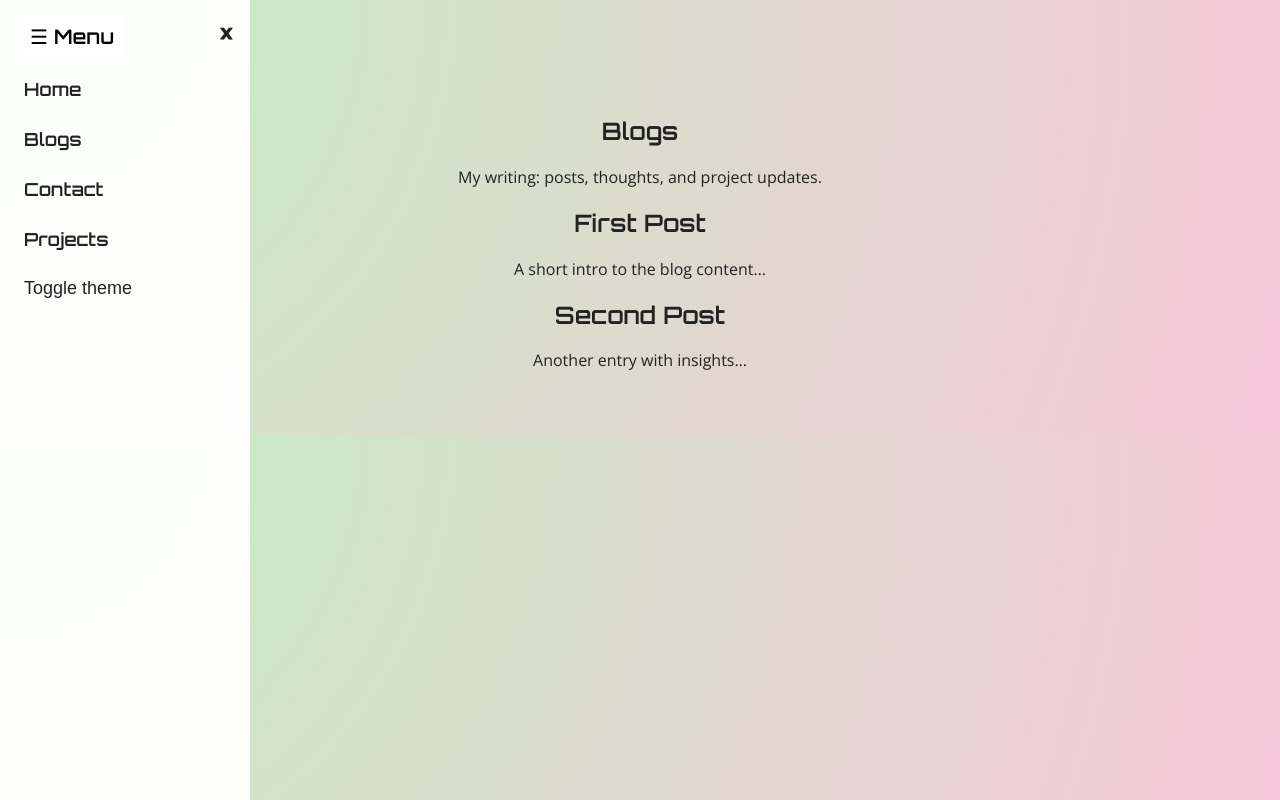
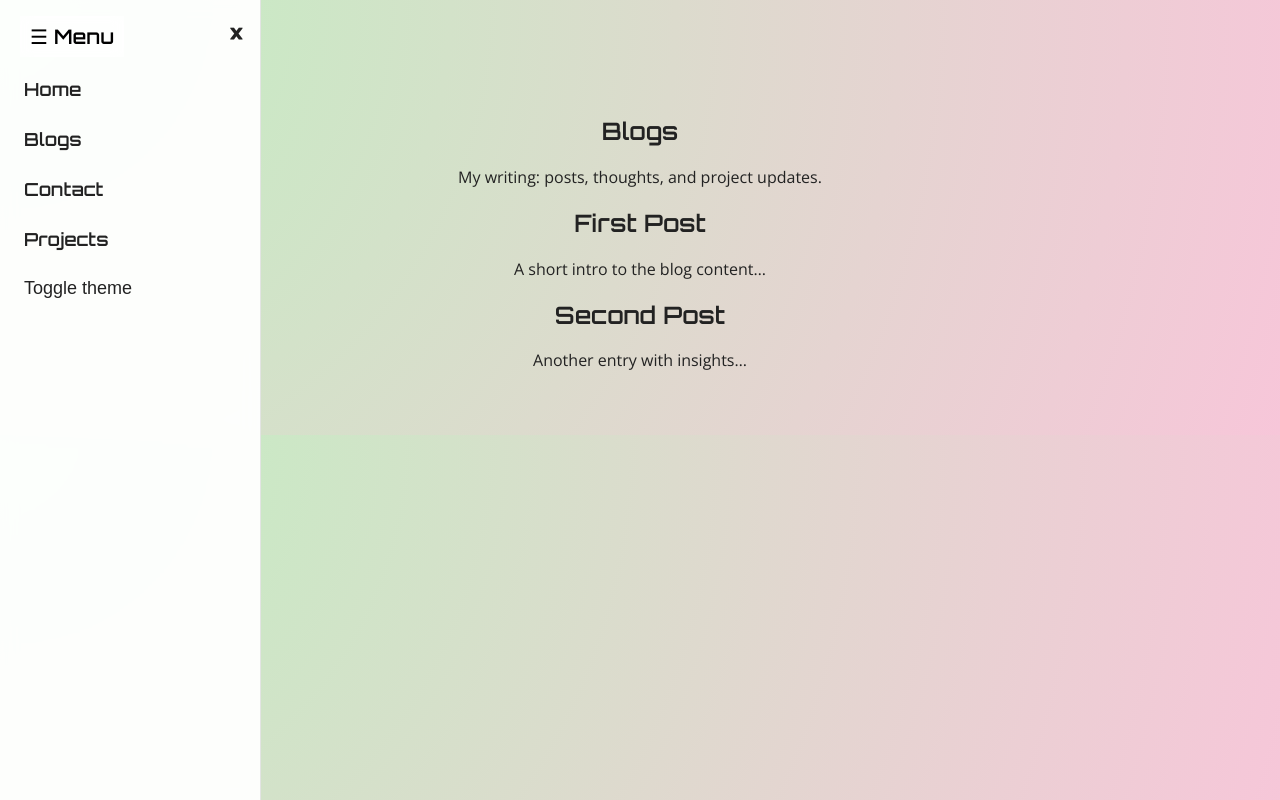
Before and after one commit to Mayarune/mayarune.github.io, a plain HTML site: page blogs.html in a window 1280 px wide. Both pictures are taken after a click on the button "☰ Menu". Drawn offline with nearby package versions, Linux system fonts and the light colour scheme.

Commit message:
Refactor dark mode colors and sidenav layout
Updated dark mode colors and modified sidenav styles.

```diff
--- a/style.css
+++ b/style.css
@@ -8,7 +8,7 @@
 
   /* Dark mode colors */
   --dark-a: #0f3d0f;  /* dark green */
-  --dark-b: #8b0000;  /* dark red */
+  --dark-b: #8b0044;  /* dark pink */
 
   --text-light: #222;
   --text-dark: #eee;
@@ -38,7 +38,6 @@ body.dark { color: var(--text-dark); }
   backdrop-filter: blur(6px);
   cursor: pointer;
 }
-
 body.dark .nav-btn {
   background: rgba(0,0,0,0.6);
   color: var(--text-dark);
@@ -47,24 +46,23 @@ body.dark .nav-btn {
 /* Side nav */
 .sidenav {
   position: fixed;
-  top: 0;
-  left: 0;
+  top: 0; left: 0;
   height: 100%;
-  width: 0; /* hidden by default */
+  width: 260px;
+  transform: translateX(-100%);
   z-index: 1000;
   background: rgba(255,255,255,0.95);
   backdrop-filter: blur(8px);
-  overflow-x: hidden;
-  transition: width 0.3s ease;
+  transition: transform 0.3s ease;
   padding-top: 64px;
   font-family: var(--font-display);
+  border-right: 1px solid rgba(0,0,0,0.1);
 }
-
 body.dark .sidenav {
-  background: rgba(0,0,0,0.92);
+  background: rgba(15,61,15,0.9); /* dark green base */
+  border-right-color: rgba(139,0,68,0.6); /* dark pink accent */
 }
-
-.sidenav.open { width: 250px; }
+.sidenav.open { transform: translateX(0); }
 
 .sidenav a, .sidenav button {
   display: block;
@@ -77,7 +75,6 @@ body.dark .sidenav {
   text-align: left;
   cursor: pointer;
 }
-
 .sidenav a:hover, .sidenav button:hover {
   background: rgba(255,255,255,0.2);
 }
@@ -95,7 +92,4 @@ section {
   padding: 6rem 2rem 3rem;
   text-align: center;
 }
-
-h1, h2 {
-  font-family: var(--font-display);
-}
+h1, h2 { font-family: var(--font-display); }
```
